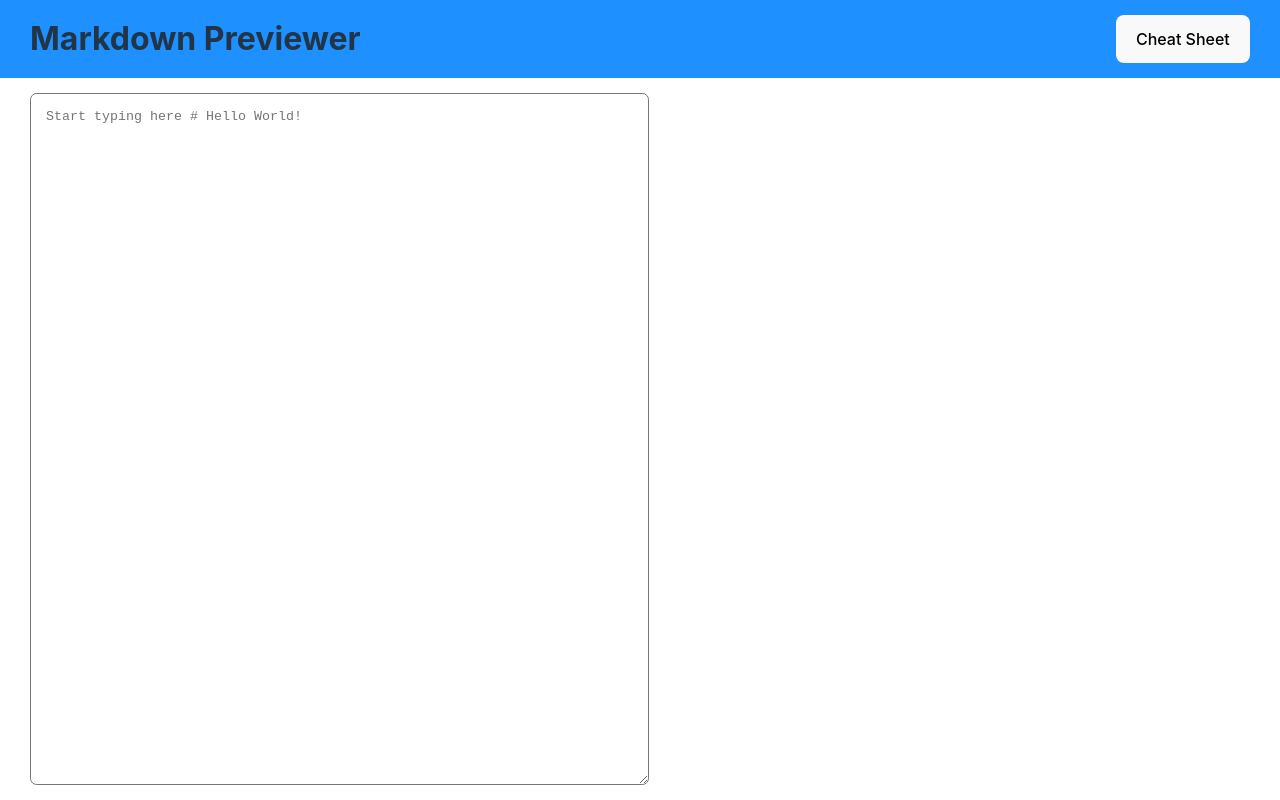
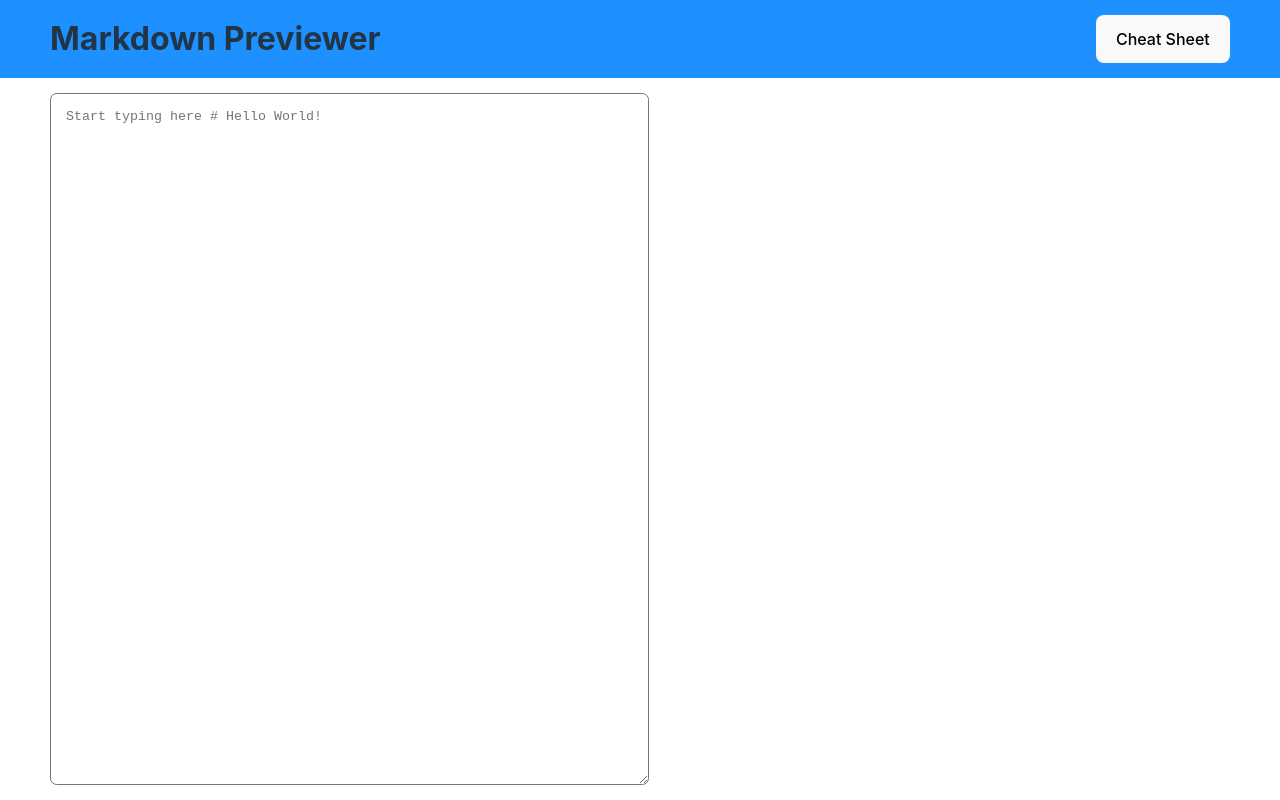
Before and after one commit to louvrecly/markdown-previewer, a React (Vite) app: page / in a window 1280 px wide. Built offline with nearby package versions, Linux system fonts and the light colour scheme.

Commit message:
adjust styling

```diff
--- a/src/components/Body.tsx
+++ b/src/components/Body.tsx
@@ -11,7 +11,7 @@ const Body = () => {
   };
 
   return (
-    <Panel>
+    <Panel $hasPadding $isFlex $alignItems="stretch" $hasGap>
       <Panel.Previewer>{markdown}</Panel.Previewer>
 
       <Panel.Editor placeholder={PLACEHOLDER} onInput={handleInput} />
--- a/src/components/CheatSheet.tsx
+++ b/src/components/CheatSheet.tsx
@@ -15,7 +15,7 @@ const cheatSheetItems = [
 
 const CheatSheet = () => {
   return (
-    <Div $padding="15px 30px 0">
+    <Div $hasPadding>
       <h2>Markdown Cheat Sheet</h2>
 
       <ul>
--- a/src/components/HeaderBar.tsx
+++ b/src/components/HeaderBar.tsx
@@ -16,12 +16,12 @@ const HeaderBar = ({ title }: HeaderBarProps) => {
   return (
     <Div $position="relative">
       <Div
-        $padding="15px 30px"
+        $hasPadding
         $isFlex
         $flexFlow="row wrap"
         $justifyContent="space-between"
         $alignItems="stretch"
-        $gap={15}
+        $hasGap
         $background="dodgerblue"
       >
         <h1>{title}</h1>
@@ -31,7 +31,7 @@ const HeaderBar = ({ title }: HeaderBarProps) => {
 
       <ExpandableDiv
         $isExpanded={isCheatSheetExpanded}
-        $background="rgba(0, 0, 0, 0.3)"
+        $background="rgba(0, 0, 0, 0.7)"
         $position="absolute"
         $inset="100% 0 auto"
       >
--- a/src/components/blocks/Panel/index.tsx
+++ b/src/components/blocks/Panel/index.tsx
@@ -26,12 +26,8 @@ interface PanelBlock extends IStyledComponent<'web', PanelProps> {
 }
 
 const Panel: PanelBlock = styled(Div)`
-  padding: 15px 30px;
   flex: 1;
-  display: flex;
   flex-flow: column nowrap;
-  align-items: stretch;
-  gap: 15px;
 
   @media (min-width: 600px) {
     flex-flow: row-reverse nowrap;
--- a/src/components/elements/Div.tsx
+++ b/src/components/elements/Div.tsx
@@ -25,28 +25,26 @@ const generateFlexFlow = (flexDirection: FlexDirection, flexWrap: FlexWrap) =>
 type FlexFlow = ReturnType<typeof generateFlexFlow>;
 
 export interface DivProps {
-  $margin?: string;
-  $padding?: string;
+  $hasPadding?: boolean;
   $isFlex?: boolean;
   $flexFlow?: FlexFlow;
   $justifyContent?: JustifyContent;
   $alignItems?: AlignItems;
-  $gap?: number;
+  $hasGap?: boolean;
   $background?: string;
   $position?: Position;
   $inset?: string;
 }
 
 const Div = styled.div<DivProps>`
-  ${({ $margin }) =>
-    $margin &&
+  ${({ $hasPadding }) =>
+    $hasPadding &&
     css`
-      margin: ${$margin};
-    `}
-  ${({ $padding }) =>
-    $padding &&
-    css`
-      padding: ${$padding};
+      padding: 10px 30px;
+
+      @media (min-width: 600px) {
+        padding: 15px 50px;
+      }
     `}
   ${({ $isFlex }) =>
     $isFlex &&
@@ -68,10 +66,14 @@ const Div = styled.div<DivProps>`
     css`
       align-items: ${$alignItems};
     `}
-  ${({ $gap }) =>
-    $gap &&
+  ${({ $hasGap }) =>
+    $hasGap &&
     css`
-      gap: ${$gap}px;
+      gap: 10px;
+
+      @media (min-width: 600px) {
+        gap: 15px;
+      }
     `}
   ${({ $background }) =>
     $background &&
```
